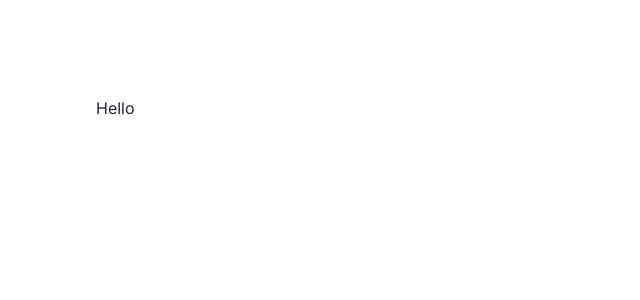
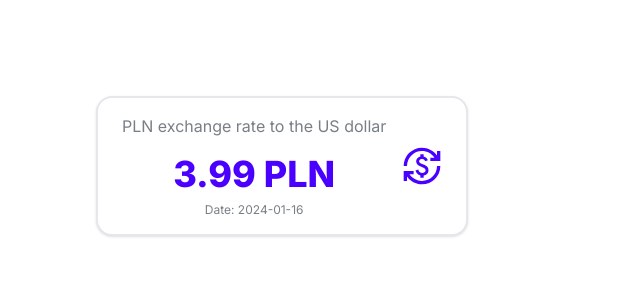
Before and after one commit to pinkjagnie/widget-app, a Next.js app: page / in a window 1280 px wide. Shown: the top 300 px of the page, without its empty margins (0-640 px from the left). Built offline with nearby package versions, Linux system fonts and the light colour scheme.

Commit message:
Added DollarStat component with dummy data

```diff
--- a/package.json
+++ b/package.json
@@ -11,7 +11,8 @@
   "dependencies": {
     "next": "14.0.4",
     "react": "^18",
-    "react-dom": "^18"
+    "react-dom": "^18",
+    "react-icons": "^5.0.1"
   },
   "devDependencies": {
     "autoprefixer": "^10.0.1",
--- /dev/null
+++ b/src/app/components/DollarStat.js
@@ -0,0 +1,18 @@
+import { MdCurrencyExchange } from "react-icons/md";
+
+const DollarStat = () => {
+  return (
+    <div className="stats shadow border-2 border-gray-200">
+      <div className="stat place-items-center">
+        <div className="stat-figure text-primary">
+          <MdCurrencyExchange size={40} />
+        </div>
+        <div className="stat-title">PLN exchange rate to the US dollar</div>
+        <div className="stat-value text-primary pt-4 pb-2">3.99 PLN</div>
+        <div className="stat-desc">Date: 2024-01-16</div>
+      </div>
+    </div>
+  );
+};
+
+export default DollarStat;
--- a/src/app/page.js
+++ b/src/app/page.js
@@ -1,7 +1,9 @@
+import DollarStat from "./components/DollarStat";
+
 export default function Home() {
   return (
     <main className="min-h-screen p-24">
-      <p>Hello</p>
+      <DollarStat />
     </main>
   );
 }
```
Also changed, not shown: 1 other file (tests, documents, lock files or other folders).
